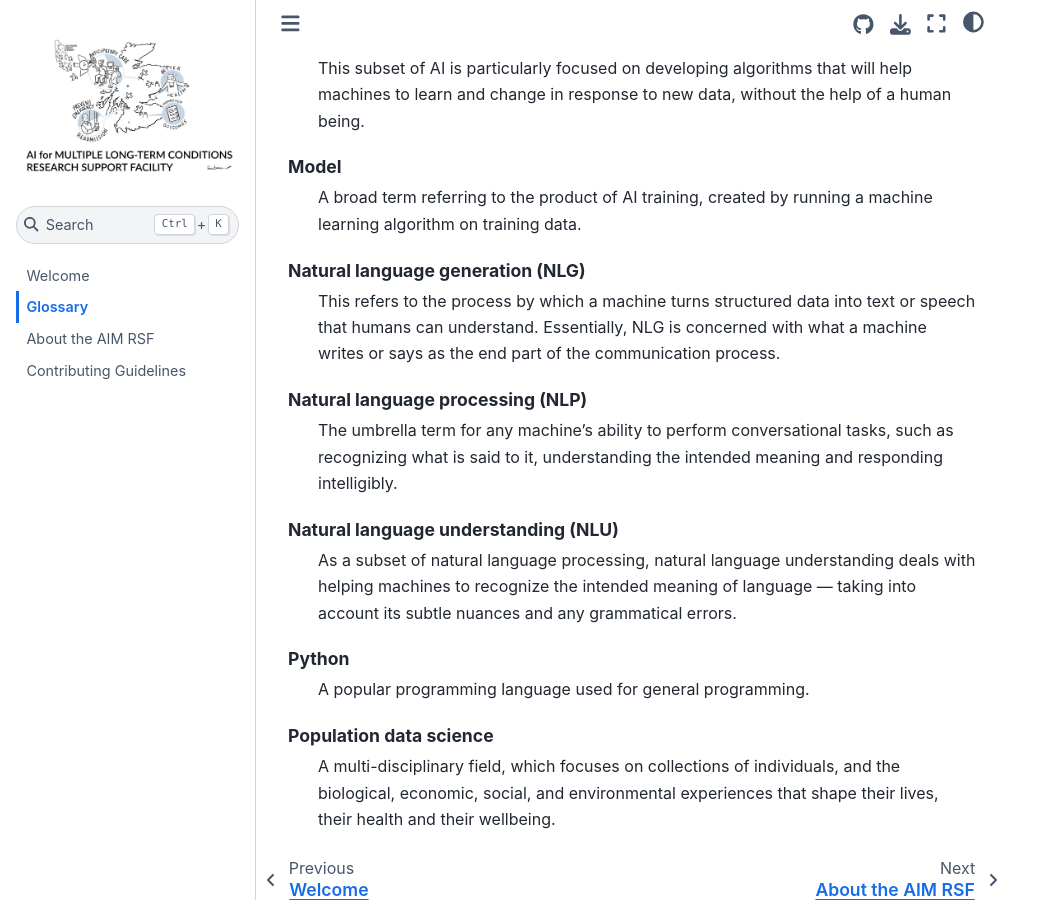
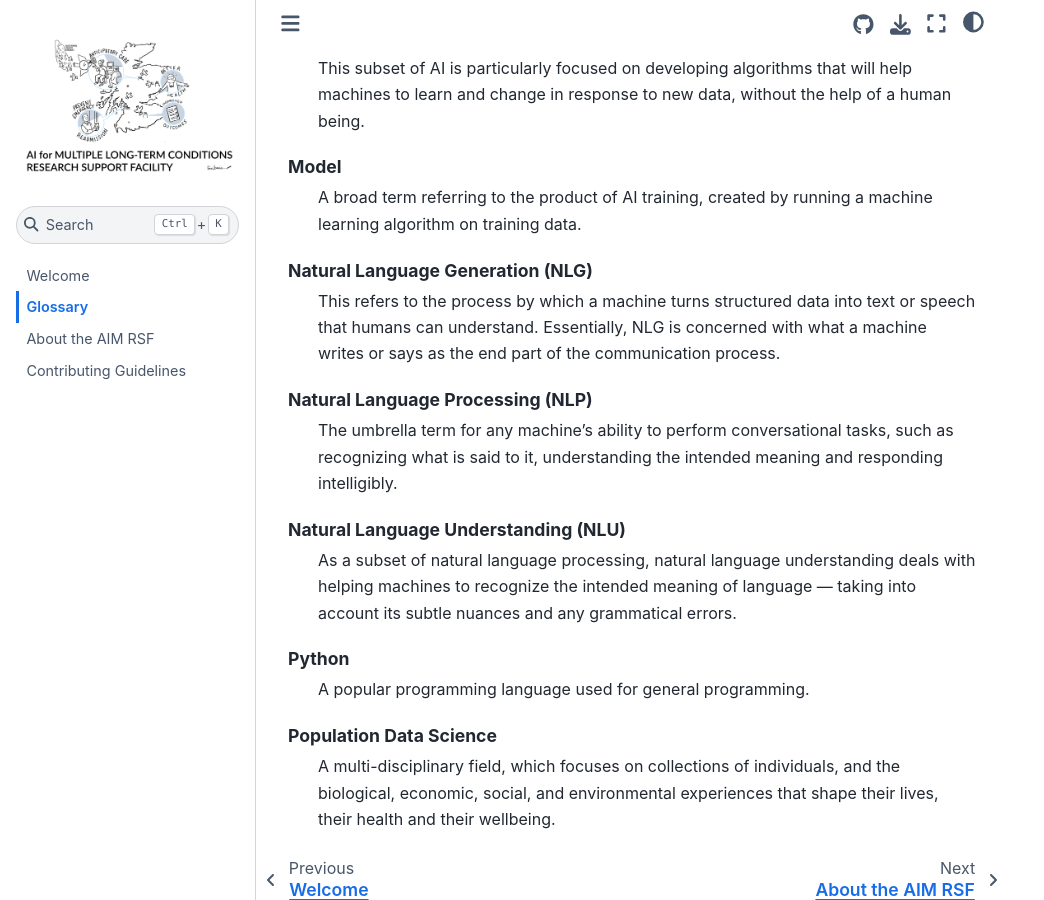
Before and after one commit to eirini-zormpa/Glossary-of-Terms, a Jupyter Book: the page built from docs/glossary.md, in a window 1280 px wide and 900 px high, scrolled down 1067 px. Shown: the whole window, without its empty margins (0-1044 px from the left). Built offline with Jupyter Book 1.0.4 settings and Sphinx 7.4.7 and the Sphinx Book theme 1.1.4, drawn with Linux system fonts in a browser that asks for light colours; some of the changed text lies outside the part shown.

````diff
--- a/docs/glossary.md
+++ b/docs/glossary.md
@@ -2,52 +2,52 @@
 
 ```{glossary}
 Algorithm
-  A set of rules that a machine (such as a computer) can follow to learn how to do a task.
+	A set of rules that a machine (such as a computer) can follow to learn how to do a task.
 
 Artificial Intelligence
-  An artificially intelligent computer system makes predictions or takes actions based on patterns in existing data for example notifying a GP when disease risk factors have been identified in a patients records.
+	An artificially intelligent computer system makes predictions or takes actions based on patterns in existing data for example notifying a GP when disease risk factors have been identified in a patients records.
 
 Autonomous
-  A machine is described as autonomous if it can perform its task or tasks without needing human intervention.
+	A machine is described as autonomous if it can perform its task or tasks without needing human intervention.
 
-Data mining
-  The process of analysing datasets in order to discover new patterns that might improve the model.
+Data Mining
+	The process of analysing datasets in order to discover new patterns that might improve the model.
 
-Data science
-  Drawing from statistics, computer science and information science, this interdisciplinary field aims to use a variety of scientific methods, processes and systems to solve problems involving data.
+Data Science
+	Drawing from statistics, computer science and information science, this interdisciplinary field aims to use a variety of scientific methods, processes and systems to solve problems involving data.
 
 Dataset
-  A collection of related data points, usually with a uniform order and tags.
+	A collection of related data points, usually with a uniform order and tags.
 
 Epidemiology
-  The study of how often diseases occur in different groups of people and why. Epidemiological information is used to plan and evaluate strategies to prevent illness and as a guide to the management of patients in whom disease has already developed.
+	The study of how often diseases occur in different groups of people and why. Epidemiological information is used to plan and evaluate strategies to prevent illness and as a guide to the management of patients in whom disease has already developed.
 
 Label
-  A part of training data that identifies the desired output for that particular piece of data.
+	A part of training data that identifies the desired output for that particular piece of data.
 
 Machine Intelligence
-  An umbrella term for various types of learning algorithms, including machine learning and deep learning.
+	An umbrella term for various types of learning algorithms, including machine learning and deep learning.
 
 Machine Learning
-  This subset of AI is particularly focused on developing algorithms that will help machines to learn and change in response to new data, without the help of a human being.
+	This subset of AI is particularly focused on developing algorithms that will help machines to learn and change in response to new data, without the help of a human being.
 
 Model
-  A broad term referring to the product of AI training, created by running a machine learning algorithm on training data.
+	A broad term referring to the product of AI training, created by running a machine learning algorithm on training data.
 
-Natural language generation (NLG)
+Natural Language Generation (NLG)
 	This refers to the process by which a machine turns structured data into text or speech that humans can understand. Essentially, NLG is concerned with what a machine writes or says as the end part of the communication process.
 
-Natural language processing (NLP)
+Natural Language Processing (NLP)
 	The umbrella term for any machine’s ability to perform conversational tasks, such as recognizing what is said to it, understanding the intended meaning and responding intelligibly.
 
-Natural language understanding (NLU)
+Natural Language Understanding (NLU)
 	As a subset of natural language processing, natural language understanding deals with helping machines to recognize the intended meaning of language — taking into account its subtle nuances and any grammatical errors.
 
 Python
-  A popular programming language used for general programming.
+	A popular programming language used for general programming.
 
-Population data science
-  A multi-disciplinary field, which focuses on collections of individuals, and the biological, economic, social, and environmental experiences that shape their lives, their health and their wellbeing.
+Population Data Science
+	A multi-disciplinary field, which focuses on collections of individuals, and the biological, economic, social, and environmental experiences that shape their lives, their health and their wellbeing.
 
 
 ```
````
